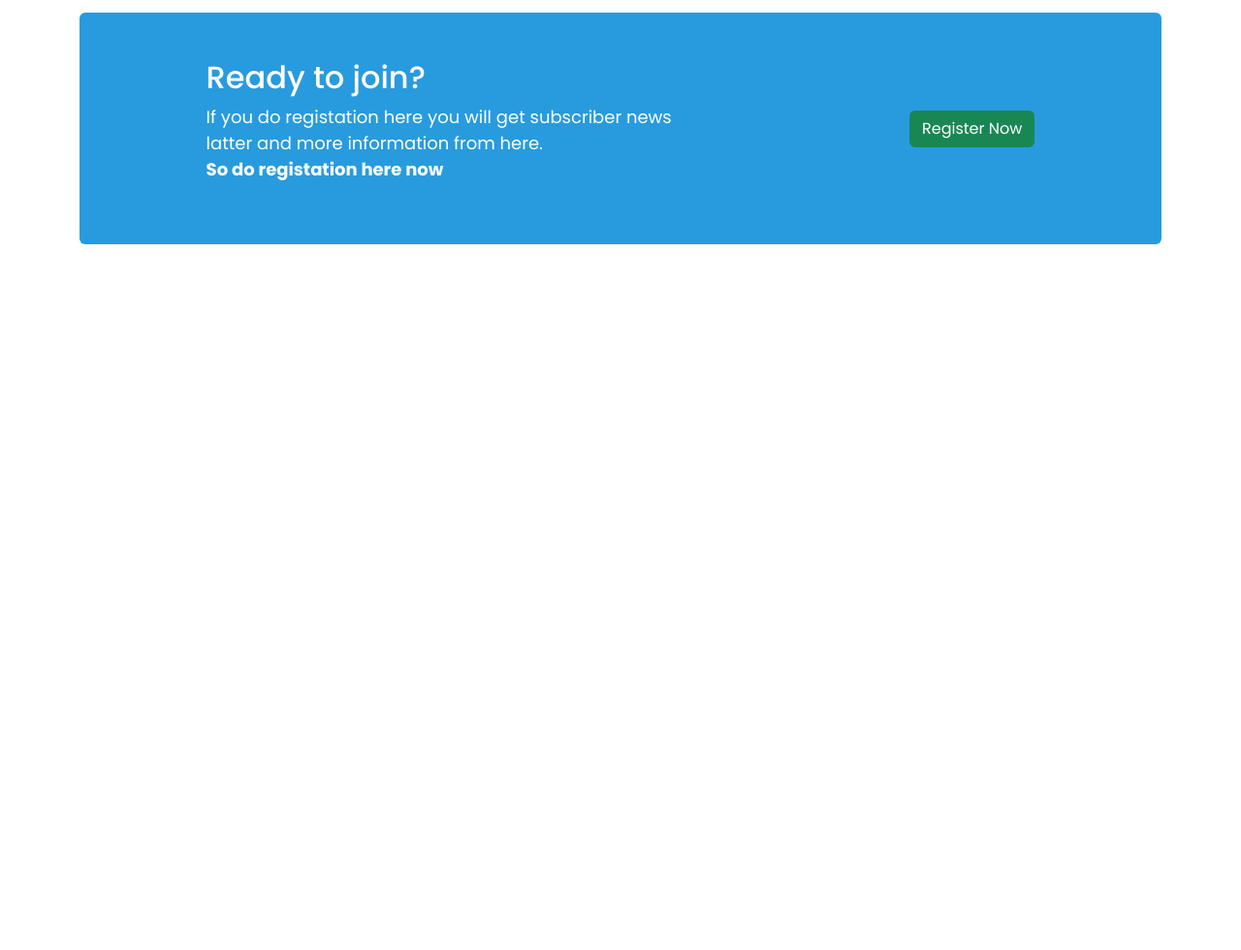
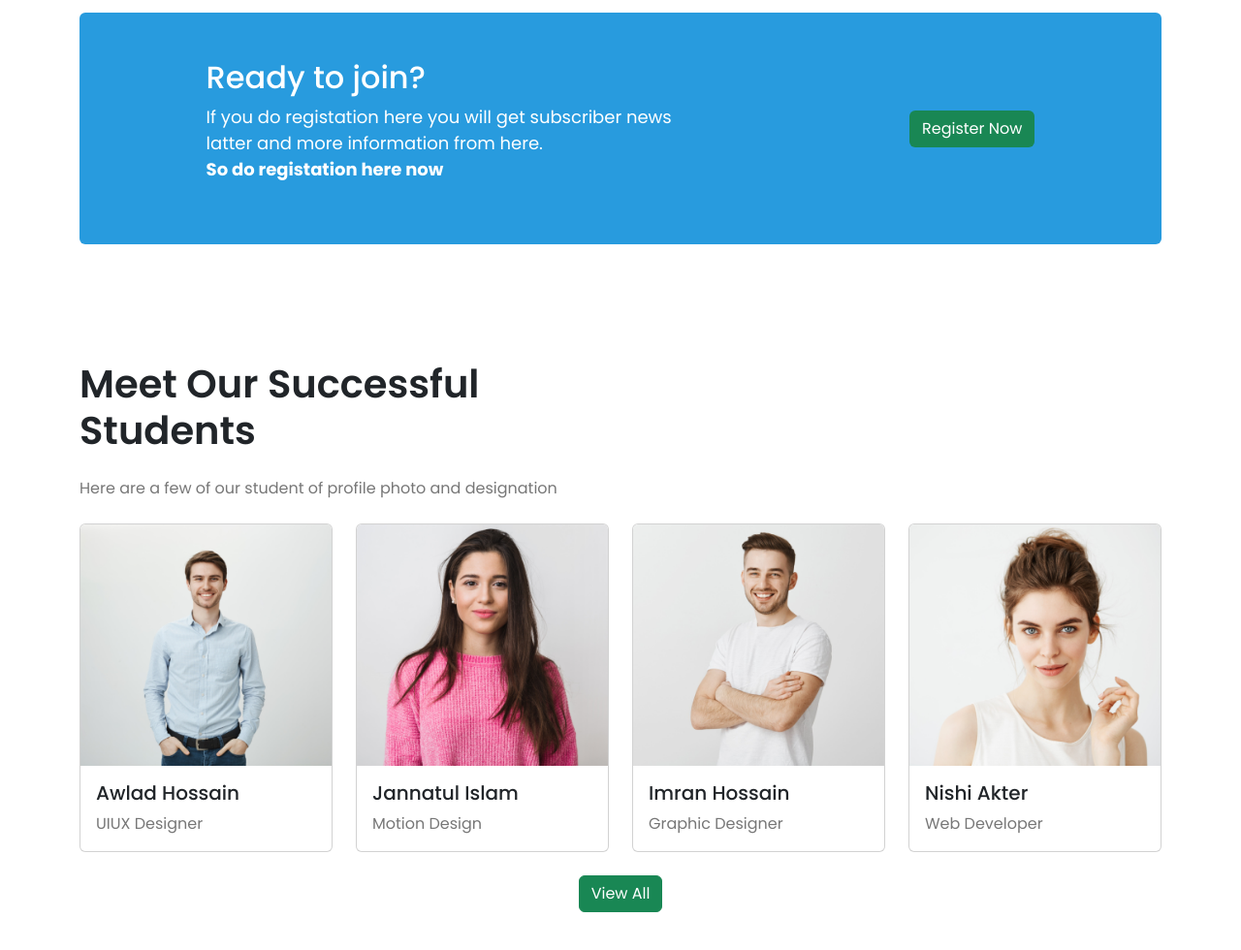
Before and after one commit to rezwanul24/Shikhi_Online, a plain HTML site: page index.html in a window 1280 px wide. Shown: the part 2609-3589 px from the top of the page at 97% size. Before the commit the page ends 2909 px from the top, so only its background shows below. Drawn offline with nearby package versions, Linux system fonts and the light colour scheme.

Commit message:
student section added

```diff
--- a/index.html
+++ b/index.html
@@ -392,6 +392,58 @@
         </div>
       </section>
 
+        <!-- Meet the Students -->
+
+      <section class="container py-5">
+        <h1 class="fw-semibold mb-4 pt-xl-4">Meet Our Successful
+          <br> Students
+        </h1>
+        <p class="color-light-gray mb-4">Here are a few of our student of profile photo and designation</p>
+        <div class="row row-cols-1 row-cols-md-2 row-cols-lg-4 g-4">
+          <div class="col">
+            <div class="card h-100">
+              <img src="./images/student/student-1.png" class="card-img-top" alt="Man">
+              <div class="card-body">
+                <h5 class="card-title">Awlad Hossain</h5>
+                <p class="card-text color-light-gray">UIUX Designer</p>
+              </div>
+            </div>
+          </div>
+          <div class="col">
+            <div class="card h-100">
+              <img src="./images/student/student-2.png" class="card-img-top" alt="Woman">
+              <div class="card-body">
+                <h5 class="card-title">Jannatul Islam</h5>
+                <p class="card-text color-light-gray">Motion Design</p>
+              </div>
+            </div>
+          </div>
+          <div class="col">
+            <div class="card h-100">
+              <img src="./images/student/student-3.png" class="card-img-top" alt="Man">
+              <div class="card-body">
+                <h5 class="card-title">Imran Hossain</h5>
+                <p class="card-text color-light-gray">Graphic Designer</p>
+              </div>
+            </div>
+          </div>
+          <div class="col">
+            <div class="card h-100">
+              <img src="./images/student/student-4.png" class="card-img-top" alt="Woman">
+              <div class="card-body">
+                <h5 class="card-title">Nishi Akter</h5>
+                <p class="card-text color-light-gray">Web Developer</p>
+              </div>
+            </div>
+          </div>
+        </div>
+        <div class="d-flex justify-content-center">
+            <button class="btn btn-success mx-auto my-4 text-center">
+              View All
+            </button>
+          </div>
+      </section>
+
     <!-- Bootstrap JavaScript Bundle with Popper -->
     <script src="https://cdn.jsdelivr.net/npm/bootstrap@5.2.0/dist/js/bootstrap.bundle.min.js" integrity="sha384-A3rJD856KowSb7dwlZdYEkO39Gagi7vIsF0jrRAoQmDKKtQBHUuLZ9AsSv4jD4Xa" crossorigin="anonymous"></script>
 </body>
```
